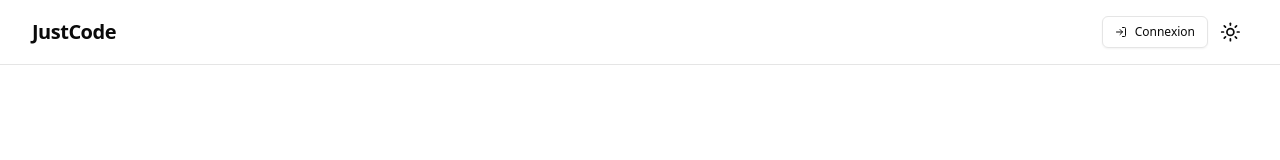
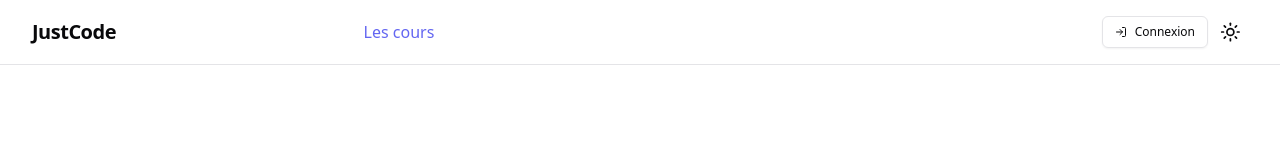
Before and after one commit to Merionard/youcode, a Next.js app: page / in a window 1280 px wide. Shown: the top 160 px of the page. Built offline with nearby package versions, Linux system fonts and the light colour scheme; no server answers.

Commit message:
ticket 7

```diff
--- a/app/course/[courseId]/page.tsx
+++ b/app/admin/courses/[courseId]/page.tsx
@@ -18,7 +18,7 @@ import {
 import { prisma } from "@/db/prisma";
 import { getRequiredAuthSession } from "@/lib/auth";
 import Link from "next/link";
-import { selectCourseById } from "../query";
+import { selectCourseById } from "./query";
 import { PaginationButton } from "@/components/features/pagination/paginationButton";
 
 export default async function Lesson({
--- /dev/null
+++ b/app/courses/page.tsx
@@ -0,0 +1,48 @@
+import {
+  Layout,
+  LayoutContent,
+  LayoutHeader,
+  LayoutTitle,
+} from "@/components/layout/Layout";
+import { Typography } from "@/components/ui/Typography";
+import { Avatar, AvatarImage } from "@/components/ui/avatar";
+import {
+  Card,
+  CardContent,
+  CardDescription,
+  CardHeader,
+  CardTitle,
+} from "@/components/ui/card";
+import { prisma } from "@/db/prisma";
+
+export default async function CoursesList() {
+  const courses = await prisma.course.findMany();
+
+  return (
+    <Layout>
+      <LayoutHeader>
+        <LayoutTitle>Liste des cours disponibles</LayoutTitle>
+      </LayoutHeader>
+      <LayoutContent className="grid grid-cols-2 gap-4">
+        {courses.map((course) => (
+          <Card
+            key={course.id}
+            className="h-full p-3 transition ease-in-out delay-150 hover:-translate-y-1 hover:scale-110"
+          >
+            <CardHeader>
+              <CardTitle className="flex gap-2 items-center">
+                <Avatar className="rounded">
+                  {course.image && (
+                    <AvatarImage src={course.image} alt={course.name} />
+                  )}
+                </Avatar>
+                <Typography variant={"large"}>{course.name}</Typography>
+              </CardTitle>
+            </CardHeader>
+            <CardDescription>{course.presentation}</CardDescription>
+          </Card>
+        ))}
+      </LayoutContent>
+    </Layout>
+  );
+}
--- a/app/globals.css
+++ b/app/globals.css
@@ -5,64 +5,47 @@
 @layer base {
   :root {
     --background: 0 0% 100%;
-    --foreground: 0 0% 3.9%;
-
+    --foreground: 240 10% 3.9%;
     --card: 0 0% 100%;
-    --card-foreground: 0 0% 3.9%;
-
+    --card-foreground: 240 10% 3.9%;
     --popover: 0 0% 100%;
-    --popover-foreground: 0 0% 3.9%;
-
-    --primary: 0 0% 9%;
-    --primary-foreground: 0 0% 98%;
-
-    --secondary: 0 0% 96.1%;
-    --secondary-foreground: 0 0% 9%;
-
-    --muted: 0 0% 96.1%;
-    --muted-foreground: 0 0% 45.1%;
-
-    --accent: 0 0% 96.1%;
-    --accent-foreground: 0 0% 9%;
-
+    --popover-foreground: 240 10% 3.9%;
+    --primary: 346.8 77.2% 49.8%;
+    --primary-foreground: 355.7 100% 97.3%;
+    --secondary: 240 4.8% 95.9%;
+    --secondary-foreground: 240 5.9% 10%;
+    --muted: 240 4.8% 95.9%;
+    --muted-foreground: 240 3.8% 46.1%;
+    --accent: 240 4.8% 95.9%;
+    --accent-foreground: 240 5.9% 10%;
     --destructive: 0 84.2% 60.2%;
     --destructive-foreground: 0 0% 98%;
-
-    --border: 0 0% 89.8%;
-    --input: 0 0% 89.8%;
-    --ring: 0 0% 3.9%;
-
+    --border: 240 5.9% 90%;
+    --input: 240 5.9% 90%;
+    --ring: 346.8 77.2% 49.8%;
     --radius: 0.5rem;
   }
 
   .dark {
-    --background: 0 0% 3.9%;
-    --foreground: 0 0% 98%;
-
-    --card: 0 0% 3.9%;
-    --card-foreground: 0 0% 98%;
-
-    --popover: 0 0% 3.9%;
-    --popover-foreground: 0 0% 98%;
-
-    --primary: 0 0% 98%;
-    --primary-foreground: 0 0% 9%;
-
-    --secondary: 0 0% 14.9%;
+    --background: 20 14.3% 4.1%;
+    --foreground: 0 0% 95%;
+    --card: 24 9.8% 10%;
+    --card-foreground: 0 0% 95%;
+    --popover: 0 0% 9%;
+    --popover-foreground: 0 0% 95%;
+    --primary: 346.8 77.2% 49.8%;
+    --primary-foreground: 355.7 100% 97.3%;
+    --secondary: 240 3.7% 15.9%;
     --secondary-foreground: 0 0% 98%;
-
-    --muted: 0 0% 14.9%;
-    --muted-foreground: 0 0% 63.9%;
-
-    --accent: 0 0% 14.9%;
+    --muted: 0 0% 15%;
+    --muted-foreground: 240 5% 64.9%;
+    --accent: 12 6.5% 15.1%;
     --accent-foreground: 0 0% 98%;
-
     --destructive: 0 62.8% 30.6%;
-    --destructive-foreground: 0 0% 98%;
-
-    --border: 0 0% 14.9%;
-    --input: 0 0% 14.9%;
-    --ring: 0 0% 83.1%;
+    --destructive-foreground: 0 85.7% 97.3%;
+    --border: 240 3.7% 15.9%;
+    --input: 240 3.7% 15.9%;
+    --ring: 346.8 77.2% 49.8%;
   }
 }
 
--- a/src/components/layout/Header.tsx
+++ b/src/components/layout/Header.tsx
@@ -11,9 +11,14 @@ export function Header() {
   return (
     <header className="bg-background sticky top-0 z-40 w-full border-b">
       <div className="container flex h-16 items-center space-x-4 sm:justify-between sm:space-x-0">
-        <div className="flex gap-6 md:gap-10">
+        <div className="flex flex1 items-center">
           <Typography variant="h3" as={Link} href="/">
             {SiteConfig.title}
+          </Typography>
+        </div>
+        <div className="flex flex-1 items-center gap-5 justify-center">
+          <Typography as={Link} variant={"link"} href={"/courses"}>
+            Les cours
           </Typography>
         </div>
 
```
Also changed, not shown: app/admin/courses/[courseId]/lessons/page.tsx (renamed from app/course/[courseId]/lessons/page.tsx), app/admin/courses/[courseId]/query.ts (renamed from app/course/query.ts).
